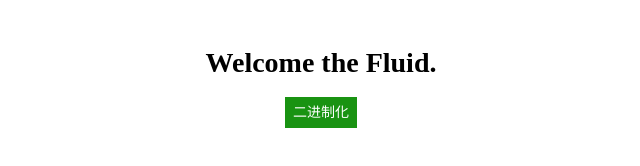
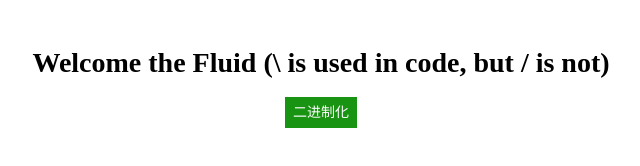
Before and after one commit to langop/fluid, a plain HTML site: page webapp/index.html in a window 1280 px wide. Shown: the whole page, without its empty margins (319-959 px from the left). Drawn offline with Linux system fonts and the light colour scheme.

Commit message:
20171214 0916

```diff
--- a/webapp/index.html
+++ b/webapp/index.html
@@ -11,7 +11,7 @@
 </head>
 <body>
 	<div class="fluid-head">
-		<h1>Welcome the Fluid.</h1>
+		<h1>Welcome the Fluid (\ is used in code, but / is not)</h1>
 		<label class="btn-sharp bg-fluid ft-white" for="fluid-file" role="click">二进制化</label>
 		<input id="fluid-file" type="file" accept="audio/mpeg,image/jpeg,image/png" onchange="Fluid.changeFileRead(this)">
 	</div>
```
